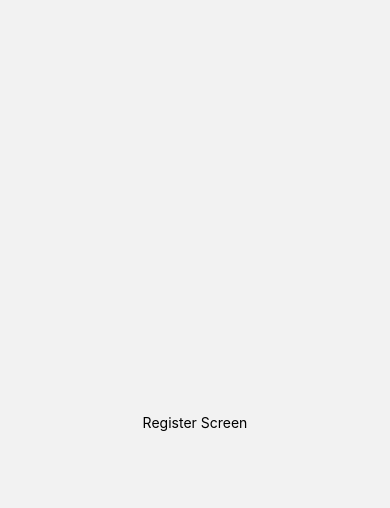
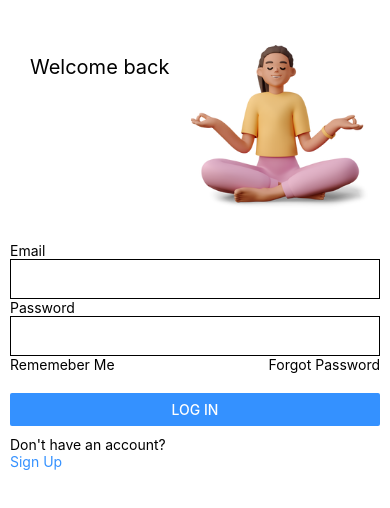
Before and after one commit to HarpreetChahal/LOOKMEUP, a React Native app: screen / in a window 390 px wide. Both pictures are taken after a click on the button "SIGN UP". Shown: the top 508 px of the page. Built offline with nearby package versions, Linux system fonts and the light colour scheme.

Commit message:
Login and Register Implementation

```diff
--- a/screens/LoginScreen.js
+++ b/screens/LoginScreen.js
@@ -1,13 +1,117 @@
 import React from 'react'
-import {View, Text} from 'react-native'
+import { View, Text, StyleSheet, Image, TouchableOpacity, Button, TextInput } from 'react-native'
 
 
 const LoginScreen = () => {
-    return(
-        <View style={{flex:1, justifyContent:'center',alignItems:'center'}}>
-            <Text>Login Screen</Text>
+    return (
+        <View style={styles.container}>
+            <View style={styles.header}>
+                {/* <Text>Open up App.js to start working on your app!</Text> */}
+                <Text style={styles.mainText}>Create Account</Text>
+                <Image style={styles.logo} source={require('../assets/create_account.png')} />
+            </View>
+            <View style={styles.body}>
+                <Text>Full Name</Text>
+                <TextInput
+                    style={styles.input}
+                    keyboardType="default"
+                />
+                <Text>Mobile Number</Text>
+                <TextInput
+                    style={styles.input}
+                    keyboardType="numeric"
+                />
+                <Text>Email</Text>
+                <TextInput
+                    style={styles.input}
+                    keyboardType="default"
+                />
+                <Text>Password</Text>
+                <TextInput
+                    style={styles.input}
+                    keyboardType="default"
+                />
+                <Text>Confirm Password</Text>
+                <TextInput
+                    style={styles.input}
+                    keyboardType="default"
+                />
+                <Text>Agree to terms and conditions</Text>
+
+
+                <View style={styles.buttons}>
+                <TouchableOpacity>
+                    <View style={styles.signup}>
+                        <Button color="#3491ff" title="Sign Up" />
+                    </View>
+                    </TouchableOpacity>
+
+                    {/* <StatusBar style="auto" /> */}
+                    <Text>Already have an account?</Text>
+                    <Text style={{ color: '#3491ff' }}>Sign In</Text>
+
+                </View>
+
+            </View>
         </View>
-    )
+
+    );
 }
 
+const styles = StyleSheet.create({
+    container: {
+        flex: 1,
+        backgroundColor: '#ffffff',
+
+        // backgroundColor: '#fff',
+        // alignItems: 'center',
+        // justifyContent: 'center',
+    },
+    logo: {
+        // marginTop:20,
+        // marginLeft:130,
+        height: 158,
+        width: 120,
+
+    },
+    header: {
+        //backgroundColor: 'skyblue',
+        //flex: 1,
+        flexDirection: 'row',
+        padding: 20,
+
+        marginTop: 25,
+        //height: 300,
+        //width: '100%',
+        //   alignContent:'space-between',
+        justifyContent: 'space-between',
+    },
+    body: {
+        //flex: 5,
+        padding: 10,
+    },
+    input: {
+        height: 40,
+        //margin: 12,
+        borderWidth: 1,
+        //padding: 10,
+    },
+
+    mainText: {
+        color: 'black',
+        padding: 10,
+        fontSize: 20,
+    },
+    buttons: {
+        marginTop:20,
+        //flex: 2,
+        //width: 100,
+        //padding: 10,
+        // backgroundColor: 'red',
+    },
+    signup: {
+        marginBottom: 10,
+    },
+});
+
 export default LoginScreen
--- a/screens/RegisterScreen.js
+++ b/screens/RegisterScreen.js
@@ -1,13 +1,114 @@
 import React from 'react'
-import {View, Text} from 'react-native'
+import { View, Text, StyleSheet, Image, TouchableOpacity, Button, TextInput } from 'react-native'
 
 
 const RegisterScreen = () => {
-    return(
-        <View style={{flex:1, justifyContent:'center',alignItems:'center'}}>
-            <Text>Register Screen</Text>
+    return (
+
+
+
+        <View style={styles.container}>
+            <View style={styles.header}>
+                {/* <Text>Open up App.js to start working on your app!</Text> */}
+                <Text style={styles.mainText}>Welcome back</Text>
+                <Image style={styles.logo} source={require('../assets/login.png')} />
+            </View>
+            <View style={styles.body}>
+
+                <Text>Email</Text>
+                <TextInput
+                    style={styles.input}
+                    keyboardType="default"
+                />
+                <Text>Password</Text>
+                <TextInput
+                    style={styles.input}
+                    keyboardType="default"
+                />
+
+                <View style={styles.rememberme}>
+                <Text>Rememeber Me</Text>
+                <Text>Forgot Password</Text>
+                </View>
+
+
+                <View style={styles.buttons}>
+                <TouchableOpacity>
+                    <View style={styles.signup}>
+                        <Button color="#3491ff" title="Log In" />
+                    </View>
+                    </TouchableOpacity>
+
+                    {/* <StatusBar style="auto" /> */}
+                    <Text>Don't have an account?</Text>
+                    <Text style={{ color: '#3491ff' }}>Sign Up</Text>
+
+                </View>
+
+            </View>
         </View>
-    )
+
+    );
 }
 
+const styles = StyleSheet.create({
+    container: {
+        flex: 1,
+        backgroundColor: '#ffffff',
+
+        // backgroundColor: '#fff',
+        // alignItems: 'center',
+        // justifyContent: 'center',
+    },
+    logo: {
+        // marginTop:20,
+        // marginLeft:130,
+        height: 167,
+        width: 179,
+
+    },
+    header: {
+        //backgroundColor: 'skyblue',
+        //flex: 1,
+        flexDirection: 'row',
+        padding: 20,
+
+        marginTop: 25,
+        //height: 300,
+        //width: '100%',
+        //   alignContent:'space-between',
+        justifyContent: 'space-between',
+    },
+    body: {
+        //flex: 5,
+        padding: 10,
+    },
+    rememberme: {
+        flexDirection:'row',
+        justifyContent:'space-between',
+    },
+    input: {
+        height: 40,
+        //margin: 12,
+        borderWidth: 1,
+        //padding: 10,
+    },
+
+    mainText: {
+        color: 'black',
+        padding: 10,
+        fontSize: 20,
+    },
+    buttons: {
+        marginTop:20,
+        //flex: 2,
+        //width: 100,
+        //padding: 10,
+        // backgroundColor: 'red',
+    },
+    signup: {
+        marginBottom: 10,
+    },
+});
+
 export default RegisterScreen
```
Also changed, not shown: assets/create_account.png (added), assets/login.png (added).
